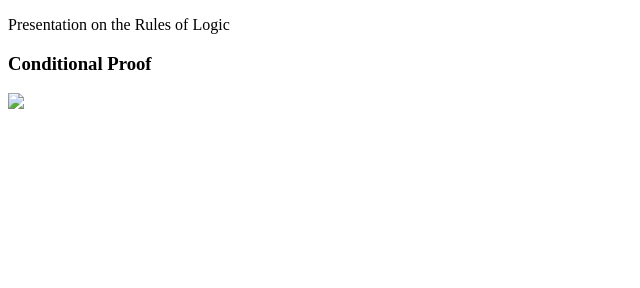
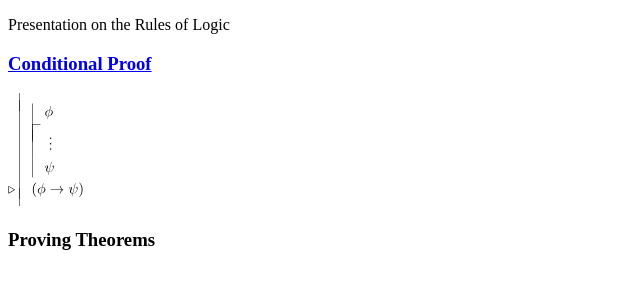
Before and after one commit to Ayflas/odin-recipes, a plain HTML site: page index.html in a window 1280 px wide. Shown: the whole page, without its empty margins (0-640 px from the left). Drawn offline with Linux system fonts and the light colour scheme.

Commit message:
Linking titles to Webpages

```diff
--- a/index.html
+++ b/index.html
@@ -9,8 +9,9 @@
 <body>
    <p> Presentation on the Rules of Logic</p>
 
-   <h3> Conditional Proof</h3>
+   <a href="https://en.wikipedia.org/wiki/Conditional_proof#Overview"> <h3> Conditional Proof</h3> </a>
+   <img src="images/ConditionalProof.svg">
 
-   <img src="images/ConditionalProof.svg">
+   <h3> Proving Theorems </h3>
 </body>
 </html>
```
Also changed, not shown: images/ConditionalProof.svg (added).
